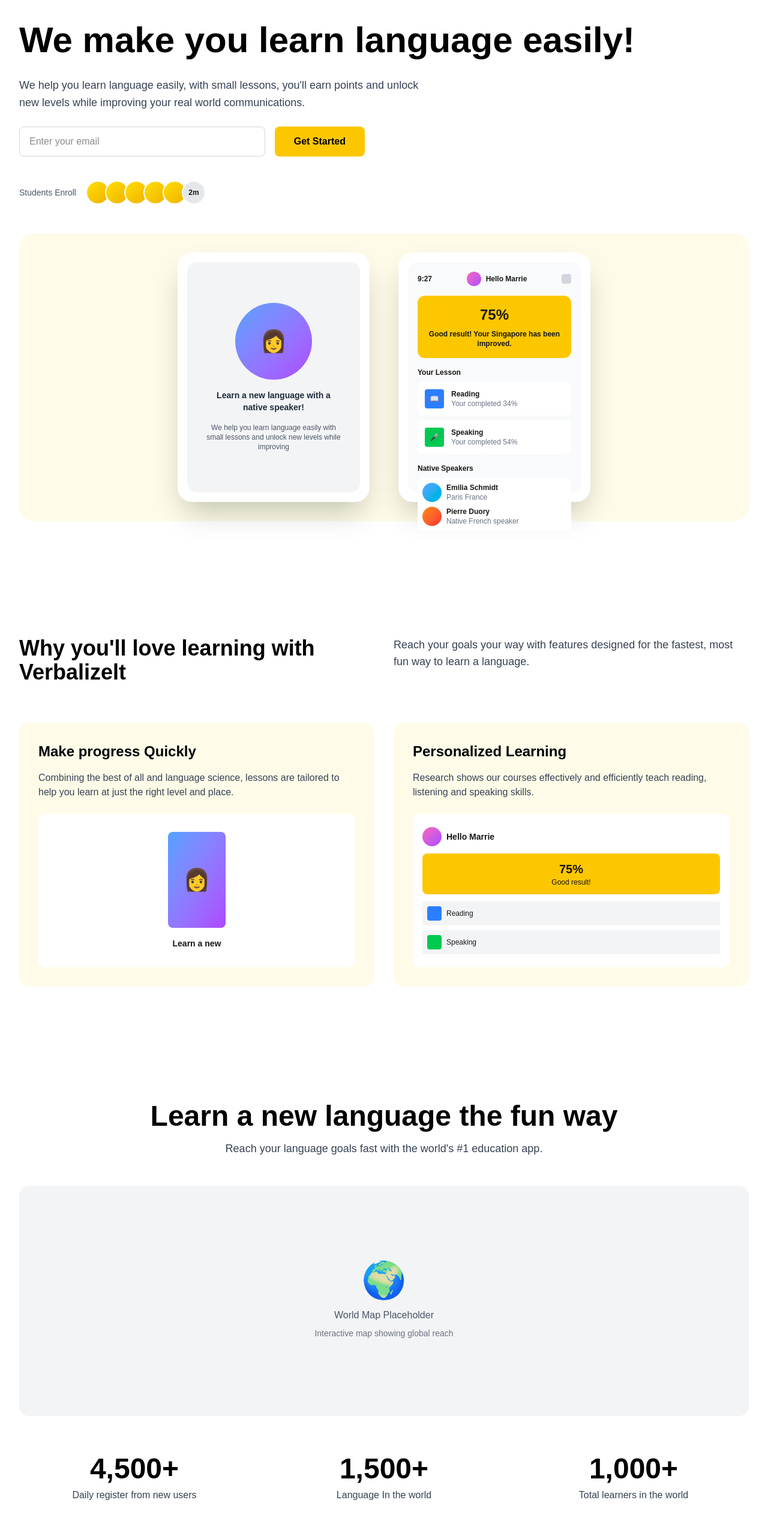
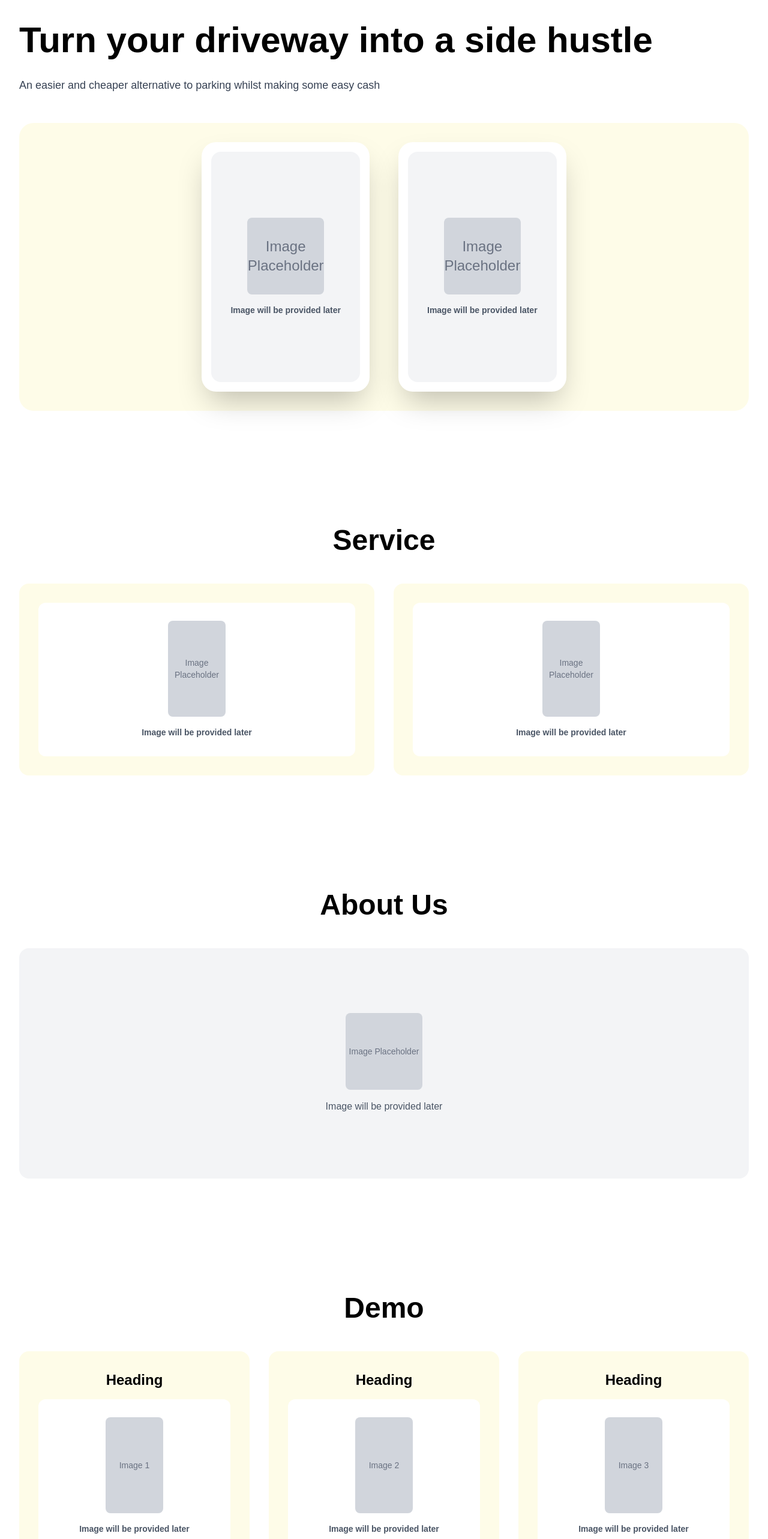
Before and after one commit to aiqbal34/parklywebsite, a Next.js app: page / in a window 1280 px wide. Shown: the part 140-2706 px from the top of the page at 60% size. Built offline with nearby package versions, Linux system fonts and the light colour scheme.

Commit message:
Update website for Parkly: rebrand from VerbalizeIt, add sections, and configure domain

```diff
--- a/src/app/layout.tsx
+++ b/src/app/layout.tsx
@@ -13,8 +13,8 @@ const geistMono = Geist_Mono({
 });
 
 export const metadata: Metadata = {
-  title: "Verbalizelt - Learn a New Language the Fun Way",
-  description: "We help you learn language easily, with small lessons, you'll earn points and unlock new levels while improving your real world communications.",
+  title: "Parkly - Turn your driveway into a side hustle",
+  description: "An easier and cheaper alternative to parking whilst making some easy cash",
 };
 
 export default function RootLayout({
--- a/src/app/page.tsx
+++ b/src/app/page.tsx
@@ -2,7 +2,6 @@
 
 import AnimatedSection from "@/components/AnimatedSection";
 import AnimatedElement from "@/components/AnimatedElement";
-import { useState, useEffect } from "react";
 
 export default function Home() {
   return (
@@ -11,16 +10,16 @@ export default function Home() {
       <header className="sticky top-0 z-[100] bg-white border-b border-gray-200 shadow-sm">
         <nav className="container mx-auto px-4 sm:px-6 lg:px-8 py-4">
           <div className="flex items-center justify-between">
-            <div className="text-2xl font-bold text-black">Verbalizelt</div>
+            <div className="text-2xl font-bold text-black">Parkly</div>
             <div className="hidden md:flex items-center gap-8">
               <a href="#service" className="text-black hover:text-yellow-500 transition-colors">Service</a>
-              <a href="#blog" className="text-black hover:text-yellow-500 transition-colors">Blog</a>
               <a href="#about" className="text-black hover:text-yellow-500 transition-colors">About Us</a>
               <a href="#contact" className="text-black hover:text-yellow-500 transition-colors">Contact</a>
+              <a href="#demo" className="text-black hover:text-yellow-500 transition-colors">Demo</a>
             </div>
-            <button className="bg-yellow-400 hover:bg-yellow-500 text-black font-semibold px-6 py-2 rounded-lg transition-colors">
-              Register
-            </button>
+            <a href="#download" className="bg-yellow-400 hover:bg-yellow-500 text-black font-semibold px-6 py-2 rounded-lg transition-colors">
+              Download App
+            </a>
           </div>
         </nav>
       </header>
@@ -31,107 +30,40 @@ export default function Home() {
           {/* Title and Content */}
           <AnimatedSection direction="up" className="space-y-6 text-center lg:text-left">
             <h1 className="text-4xl md:text-5xl lg:text-6xl font-bold text-black leading-tight">
-              We make you learn language easily!
+              Turn your driveway into a side hustle
             </h1>
             <p className="text-lg text-gray-700 leading-relaxed max-w-2xl mx-auto lg:mx-0">
-              We help you learn language easily, with small lessons, you'll earn points and unlock new levels while improving your real world communications.
+              An easier and cheaper alternative to parking whilst making some easy cash
             </p>
-            <div className="flex flex-col sm:flex-row gap-4 max-w-xl mx-auto lg:mx-0">
-              <input
-                type="email"
-                placeholder="Enter your email"
-                className="flex-1 px-4 py-3 rounded-lg border border-gray-300 focus:outline-none focus:ring-2 focus:ring-yellow-400"
-              />
-              <button className="bg-yellow-400 hover:bg-yellow-500 text-black font-semibold px-8 py-3 rounded-lg transition-colors whitespace-nowrap">
-                Get Started
-              </button>
-            </div>
-            <div className="flex items-center justify-center lg:justify-start gap-4 pt-4">
-              <span className="text-sm text-gray-600">Students Enroll</span>
-              <div className="flex -space-x-2">
-                {[...Array(5)].map((_, i) => (
-                  <div
-                    key={i}
-                    className="w-10 h-10 rounded-full bg-gradient-to-br from-yellow-300 to-yellow-500 border-2 border-white"
-                  />
-                ))}
-                <div className="w-10 h-10 rounded-full bg-gray-200 border-2 border-white flex items-center justify-center text-xs font-semibold">
-                  2m
-                </div>
-              </div>
-            </div>
           </AnimatedSection>
 
-          {/* Phone Mockups */}
+          {/* Image Placeholders */}
           <AnimatedSection direction="up" delay={0.2} className="relative">
             <div className="bg-yellow-50 rounded-3xl p-8 space-y-8">
               <div className="flex flex-col md:flex-row items-center justify-center gap-8 md:gap-12">
-                {/* Left Phone */}
+                {/* Placeholder Image 1 */}
                 <div className="relative">
                   <div className="bg-white rounded-3xl shadow-2xl p-4 max-w-xs mx-auto">
                     <div className="bg-gray-100 rounded-2xl h-96 flex items-center justify-center">
                       <div className="text-center space-y-4 p-8">
-                        <div className="w-32 h-32 mx-auto bg-gradient-to-br from-blue-400 to-purple-500 rounded-full flex items-center justify-center">
-                          <span className="text-white text-4xl">👩</span>
+                        <div className="w-32 h-32 mx-auto bg-gray-300 rounded-lg flex items-center justify-center">
+                          <span className="text-gray-500 text-2xl">Image Placeholder</span>
                         </div>
-                        <p className="text-sm font-semibold text-gray-800">Learn a new language with a native speaker!</p>
-                        <p className="text-xs text-gray-600">We help you learn language easily with small lessons and unlock new levels while improving</p>
+                        <p className="text-sm font-semibold text-gray-600">Image will be provided later</p>
                       </div>
                     </div>
                   </div>
                 </div>
 
-                {/* Right Phone */}
+                {/* Placeholder Image 2 */}
                 <div className="relative">
                   <div className="bg-white rounded-3xl shadow-2xl p-4 max-w-xs mx-auto">
-                    <div className="bg-gray-50 rounded-2xl h-96 p-4 space-y-4">
-                      <div className="flex items-center justify-between mb-4">
-                        <div className="text-xs font-semibold">9:27</div>
-                        <div className="flex items-center gap-2">
-                          <div className="w-6 h-6 rounded-full bg-gradient-to-br from-pink-400 to-purple-500"></div>
-                          <span className="text-xs font-semibold">Hello Marrie</span>
+                    <div className="bg-gray-100 rounded-2xl h-96 flex items-center justify-center">
+                      <div className="text-center space-y-4 p-8">
+                        <div className="w-32 h-32 mx-auto bg-gray-300 rounded-lg flex items-center justify-center">
+                          <span className="text-gray-500 text-2xl">Image Placeholder</span>
                         </div>
-                        <div className="w-4 h-4 bg-gray-300 rounded"></div>
-                      </div>
-                      <div className="bg-yellow-400 rounded-xl p-4 text-center">
-                        <div className="text-2xl font-bold mb-2">75%</div>
-                        <p className="text-xs font-semibold">Good result! Your Singapore has been improved.</p>
-                      </div>
-                      <div className="space-y-2">
-                        <p className="text-xs font-semibold">Your Lesson</p>
-                        <div className="bg-white rounded-lg p-3 flex items-center gap-3">
-                          <div className="w-8 h-8 bg-blue-500 rounded flex items-center justify-center text-white text-xs">📖</div>
-                          <div className="flex-1">
-                            <p className="text-xs font-semibold">Reading</p>
-                            <p className="text-xs text-gray-500">Your completed 34%</p>
-                          </div>
-                        </div>
-                        <div className="bg-white rounded-lg p-3 flex items-center gap-3">
-                          <div className="w-8 h-8 bg-green-500 rounded flex items-center justify-center text-white text-xs">🎤</div>
-                          <div className="flex-1">
-                            <p className="text-xs font-semibold">Speaking</p>
-                            <p className="text-xs text-gray-500">Your completed 54%</p>
-                          </div>
-                        </div>
-                      </div>
-                      <div className="space-y-2 mt-4">
-                        <p className="text-xs font-semibold">Native Speakers</p>
-                        <div className="bg-white rounded-lg p-2 space-y-2">
-                          <div className="flex items-center gap-2">
-                            <div className="w-8 h-8 rounded-full bg-gradient-to-br from-blue-400 to-cyan-500"></div>
-                            <div className="flex-1">
-                              <p className="text-xs font-semibold">Emilia Schmidt</p>
-                              <p className="text-xs text-gray-500">Paris France</p>
-                            </div>
-                          </div>
-                          <div className="flex items-center gap-2">
-                            <div className="w-8 h-8 rounded-full bg-gradient-to-br from-orange-400 to-red-500"></div>
-                            <div className="flex-1">
-                              <p className="text-xs font-semibold">Pierre Duory</p>
-                              <p className="text-xs text-gray-500">Native French speaker</p>
-                            </div>
-                          </div>
-                        </div>
+                        <p className="text-sm font-semibold text-gray-600">Image will be provided later</p>
                       </div>
                     </div>
                   </div>
@@ -142,34 +74,22 @@ export default function Home() {
         </div>
       </section>
 
-      {/* Features Section */}
-      <section className="container mx-auto px-4 sm:px-6 lg:px-8 py-16 lg:py-24 bg-white">
-        <div className="grid lg:grid-cols-2 gap-8 mb-12">
-          <AnimatedElement direction="right">
-            <h2 className="text-3xl md:text-4xl font-bold text-black mb-4">
-              Why you'll love learning with Verbalizelt
-            </h2>
-          </AnimatedElement>
-          <AnimatedElement direction="left">
-            <p className="text-lg text-gray-700">
-              Reach your goals your way with features designed for the fastest, most fun way to learn a language.
-            </p>
-          </AnimatedElement>
-        </div>
-
+      {/* Service Section */}
+      <section id="service" className="container mx-auto px-4 sm:px-6 lg:px-8 py-16 lg:py-24 bg-white">
+        <AnimatedSection direction="up" className="text-center mb-12">
+          <h2 className="text-3xl md:text-4xl lg:text-5xl font-bold text-black mb-4">
+            Service
+          </h2>
+        </AnimatedSection>
         <div className="grid md:grid-cols-2 gap-8">
           <AnimatedElement direction="up" index={0} stagger={0.2}>
             <div className="bg-yellow-50 rounded-2xl p-8">
-              <h3 className="text-2xl font-bold text-black mb-4">Make progress Quickly</h3>
-              <p className="text-gray-700 mb-6">
-                Combining the best of all and language science, lessons are tailored to help you learn at just the right level and place.
-              </p>
               <div className="bg-white rounded-xl p-4 h-64 flex items-center justify-center">
                 <div className="text-center space-y-4">
-                  <div className="w-24 h-40 mx-auto bg-gradient-to-br from-blue-400 to-purple-500 rounded-lg flex items-center justify-center">
-                    <span className="text-white text-4xl">👩</span>
+                  <div className="w-24 h-40 mx-auto bg-gray-300 rounded-lg flex items-center justify-center">
+                    <span className="text-gray-500 text-sm">Image Placeholder</span>
                   </div>
-                  <p className="text-sm font-semibold">Learn a new</p>
+                  <p className="text-sm font-semibold text-gray-600">Image will be provided later</p>
                 </div>
               </div>
             </div>
@@ -177,30 +97,12 @@ export default function Home() {
 
           <AnimatedElement direction="up" index={1} stagger={0.2}>
             <div className="bg-yellow-50 rounded-2xl p-8">
-              <h3 className="text-2xl font-bold text-black mb-4">Personalized Learning</h3>
-              <p className="text-gray-700 mb-6">
-                Research shows our courses effectively and efficiently teach reading, listening and speaking skills.
-              </p>
               <div className="bg-white rounded-xl p-4 h-64 flex items-center justify-center">
-                <div className="w-full space-y-3">
-                  <div className="flex items-center gap-2">
-                    <div className="w-8 h-8 rounded-full bg-gradient-to-br from-pink-400 to-purple-500"></div>
-                    <span className="text-sm font-semibold">Hello Marrie</span>
+                <div className="text-center space-y-4">
+                  <div className="w-24 h-40 mx-auto bg-gray-300 rounded-lg flex items-center justify-center">
+                    <span className="text-gray-500 text-sm">Image Placeholder</span>
                   </div>
-                  <div className="bg-yellow-400 rounded-lg p-3 text-center">
-                    <div className="text-xl font-bold">75%</div>
-                    <p className="text-xs">Good result!</p>
-                  </div>
-                  <div className="space-y-2">
-                    <div className="bg-gray-100 rounded p-2 flex items-center gap-2">
-                      <div className="w-6 h-6 bg-blue-500 rounded"></div>
-                      <span className="text-xs">Reading</span>
-                    </div>
-                    <div className="bg-gray-100 rounded p-2 flex items-center gap-2">
-                      <div className="w-6 h-6 bg-green-500 rounded"></div>
-                      <span className="text-xs">Speaking</span>
-                    </div>
-                  </div>
+                  <p className="text-sm font-semibold text-gray-600">Image will be provided later</p>
                 </div>
               </div>
             </div>
@@ -208,60 +110,92 @@ export default function Home() {
         </div>
       </section>
 
-      {/* World Map Section */}
-      <section className="container mx-auto px-4 sm:px-6 lg:px-8 py-16 lg:py-24">
-        <AnimatedSection direction="fade" className="text-center mb-12">
+      {/* About Us Section */}
+      <section id="about" className="container mx-auto px-4 sm:px-6 lg:px-8 py-16 lg:py-24">
+        <AnimatedSection direction="up" className="text-center mb-12">
           <h2 className="text-3xl md:text-4xl lg:text-5xl font-bold text-black mb-4">
-            Learn a new language the fun way
+            About Us
           </h2>
-          <p className="text-lg text-gray-700">
-            Reach your language goals fast with the world's #1 education app.
-          </p>
         </AnimatedSection>
-
-        <AnimatedSection direction="up" className="mb-16">
+        <AnimatedSection direction="up">
           <div className="bg-gray-100 rounded-2xl p-8 lg:p-16 h-96 flex items-center justify-center">
             <div className="text-center">
-              <div className="text-6xl mb-4">🌍</div>
-              <p className="text-gray-600">World Map Placeholder</p>
-              <p className="text-sm text-gray-500 mt-2">Interactive map showing global reach</p>
+              <div className="w-32 h-32 mx-auto bg-gray-300 rounded-lg flex items-center justify-center mb-4">
+                <span className="text-gray-500 text-sm">Image Placeholder</span>
+              </div>
+              <p className="text-gray-600">Image will be provided later</p>
             </div>
           </div>
         </AnimatedSection>
+      </section>
 
+      {/* Demo Section */}
+      <section id="demo" className="container mx-auto px-4 sm:px-6 lg:px-8 py-16 lg:py-24">
+        <AnimatedSection direction="up" className="text-center mb-12">
+          <h2 className="text-3xl md:text-4xl lg:text-5xl font-bold text-black mb-4">
+            Demo
+          </h2>
+        </AnimatedSection>
         <div className="grid md:grid-cols-3 gap-8">
           <AnimatedElement direction="up" index={0} stagger={0.2}>
-            <div className="text-center">
-              <div className="text-4xl md:text-5xl font-bold text-black mb-2">
-                <Counter end={4500} suffix="+" />
+            <div className="bg-yellow-50 rounded-2xl p-8">
+              <h3 className="text-2xl font-bold text-black mb-4 text-center">Heading</h3>
+              <div className="bg-white rounded-xl p-4 h-64 flex items-center justify-center">
+                <div className="text-center space-y-4">
+                  <div className="w-24 h-40 mx-auto bg-gray-300 rounded-lg flex items-center justify-center">
+                    <span className="text-gray-500 text-sm">Image 1</span>
+                  </div>
+                  <p className="text-sm font-semibold text-gray-600">Image will be provided later</p>
+                </div>
               </div>
-              <p className="text-gray-700">Daily register from new users</p>
             </div>
           </AnimatedElement>
+
           <AnimatedElement direction="up" index={1} stagger={0.2}>
-            <div className="text-center">
-              <div className="text-4xl md:text-5xl font-bold text-black mb-2">
-                <Counter end={1500} suffix="+" />
+            <div className="bg-yellow-50 rounded-2xl p-8">
+              <h3 className="text-2xl font-bold text-black mb-4 text-center">Heading</h3>
+              <div className="bg-white rounded-xl p-4 h-64 flex items-center justify-center">
+                <div className="text-center space-y-4">
+                  <div className="w-24 h-40 mx-auto bg-gray-300 rounded-lg flex items-center justify-center">
+                    <span className="text-gray-500 text-sm">Image 2</span>
+                  </div>
+                  <p className="text-sm font-semibold text-gray-600">Image will be provided later</p>
+                </div>
               </div>
-              <p className="text-gray-700">Language In the world</p>
             </div>
           </AnimatedElement>
+
           <AnimatedElement direction="up" index={2} stagger={0.2}>
-            <div className="text-center">
-              <div className="text-4xl md:text-5xl font-bold text-black mb-2">
-                <Counter end={1000} suffix="+" />
+            <div className="bg-yellow-50 rounded-2xl p-8">
+              <h3 className="text-2xl font-bold text-black mb-4 text-center">Heading</h3>
+              <div className="bg-white rounded-xl p-4 h-64 flex items-center justify-center">
+                <div className="text-center space-y-4">
+                  <div className="w-24 h-40 mx-auto bg-gray-300 rounded-lg flex items-center justify-center">
+                    <span className="text-gray-500 text-sm">Image 3</span>
+                  </div>
+                  <p className="text-sm font-semibold text-gray-600">Image will be provided later</p>
+                </div>
               </div>
-              <p className="text-gray-700">Total learners in the world</p>
             </div>
           </AnimatedElement>
         </div>
       </section>
 
+      {/* Contact Section */}
+      <section id="contact" className="container mx-auto px-4 sm:px-6 lg:px-8 py-16 lg:py-24">
+        <AnimatedSection direction="up" className="text-center mb-12">
+          <h2 className="text-3xl md:text-4xl lg:text-5xl font-bold text-black mb-4">
+            Contact
+          </h2>
+        </AnimatedSection>
+        {/* Contact section content can be added here */}
+      </section>
+
       {/* Download Section */}
-      <section className="bg-yellow-400 py-16 lg:py-24">
+      <section id="download" className="bg-yellow-400 py-16 lg:py-24">
         <AnimatedSection direction="up" className="container mx-auto px-4 sm:px-6 lg:px-8 text-center">
           <h2 className="text-3xl md:text-4xl lg:text-5xl font-bold text-black mb-8">
-            Learn a new language for free download app Now!
+            Ready to save time, download here.
           </h2>
           <div className="flex flex-col sm:flex-row gap-4 justify-center items-center">
             <div className="bg-black text-white px-6 py-3 rounded-lg flex items-center gap-3 hover:bg-gray-800 transition-colors cursor-pointer">
@@ -288,9 +222,9 @@ export default function Home() {
           <div className="grid md:grid-cols-4 gap-8 mb-8">
             <AnimatedElement direction="up" index={0} stagger={0.1}>
               <div>
-                <h3 className="text-2xl font-bold text-black mb-4">Verbalizelt</h3>
+                <h3 className="text-2xl font-bold text-black mb-4">UseparklyLLC</h3>
                 <p className="text-gray-600 text-sm">
-                  Learning is a global training provider based across the UK that specialises in accredited and bespoke training course.
+                  Useparkly LLC is a two way platform which allows Rentees to list their own driveway/company lot for parking and/or allows Renters to find cheaper, more time efficient ways to park.
                 </p>
               </div>
             </AnimatedElement>
@@ -335,30 +269,3 @@ export default function Home() {
     </div>
   );
 }
-
-// Counter component for animated numbers
-function Counter({ end, suffix = "" }: { end: number; suffix?: string }) {
-  const [count, setCount] = useState(0);
-
-  useEffect(() => {
-    const duration = 2000;
-    const steps = 60;
-    const increment = end / steps;
-    const stepDuration = duration / steps;
-
-    let current = 0;
-    const timer = setInterval(() => {
-      current += increment;
-      if (current >= end) {
-        setCount(end);
-        clearInterval(timer);
-      } else {
-        setCount(Math.floor(current));
-      }
-    }, stepDuration);
-
-    return () => clearInterval(timer);
-  }, [end]);
-
-  return <span>{count.toLocaleString()}{suffix}</span>;
-}
```
Also changed, not shown: vercel.json (added), 1 other file (tests, documents, lock files or other folders).
